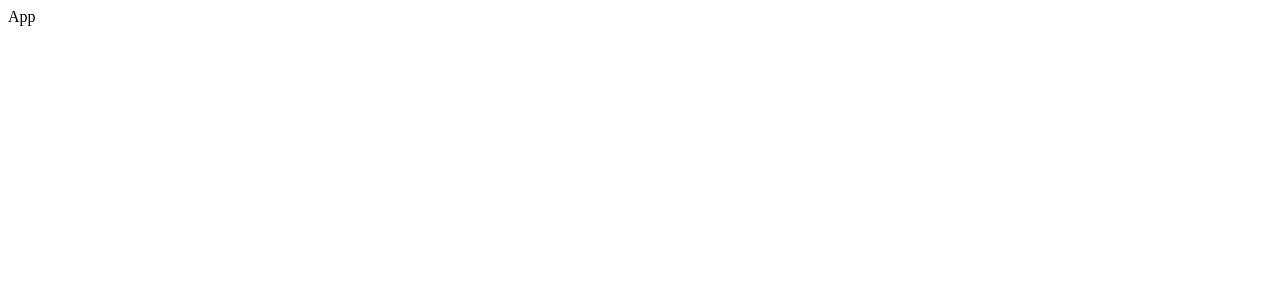
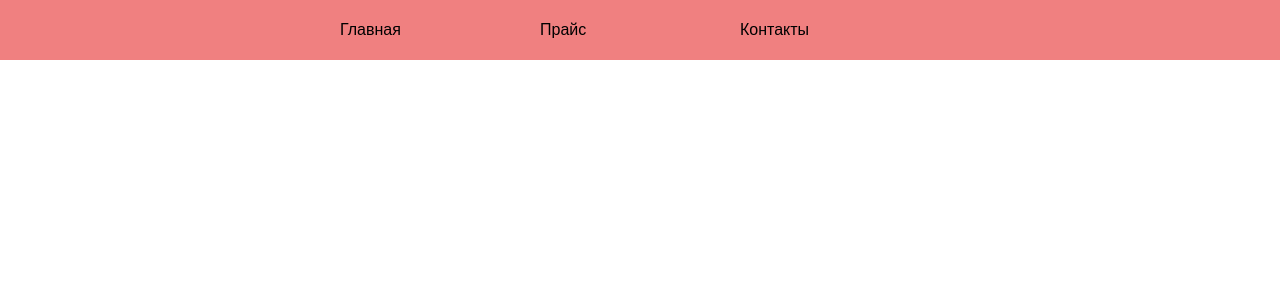
Before and after one commit to MaxV91/garden_cafe, a React (Create React App) app: page / in a window 1280 px wide. Shown: the top 300 px of the page. Built offline with nearby package versions, Linux system fonts and the light colour scheme.

Commit message:
min changes

```diff
--- a/package.json
+++ b/package.json
@@ -12,6 +12,7 @@
     "react": "^18.0.0",
     "react-dom": "^18.0.0",
     "react-scripts": "5.0.0",
+    "styled-components": "^5.3.5",
     "typescript": "^4.6.3",
     "web-vitals": "^2.1.4"
   },
@@ -40,6 +41,7 @@
     ]
   },
   "devDependencies": {
-    "@types/react-dom": "^18.0.0"
+    "@types/react-dom": "^18.0.0",
+    "@types/styled-components": "^5.1.25"
   }
 }
--- a/src/App.tsx
+++ /dev/null
@@ -1,11 +0,0 @@
-import React from 'react';
-
-function App() {
-  return (
-    <div className="App">
-      App
-    </div>
-  );
-}
-
-export default App;
--- /dev/null
+++ b/src/components/App.tsx
@@ -0,0 +1,26 @@
+import React from 'react';
+import Header from './Header';
+import styled, { createGlobalStyle } from 'styled-components';
+
+const GlobalStyle = createGlobalStyle`
+  body {
+    margin: 0;
+    font-family: sans-serif;
+  }
+`;
+
+const Wrapper = styled.div`
+
+`;
+
+
+const App: React.FC = () => {
+  return (
+    <Wrapper>
+      <GlobalStyle />
+      <Header />
+    </Wrapper>
+  );
+}
+
+export default App;
--- /dev/null
+++ b/src/components/Header.tsx
@@ -0,0 +1,29 @@
+import React from 'react';
+import styled from 'styled-components';
+
+const Wrapper = styled.div`
+  height: 60px;
+  width: 100%;
+  background: lightcoral;
+  display: flex;
+  justify-content: center;
+  align-items: center;
+  font-size: 16px;
+
+  & > div {
+    width: 200px;
+    cursor: pointer;
+  }
+`;
+
+const Header: React.FC = () => {
+  return (
+    <Wrapper>
+      <div>Главная</div>
+      <div>Прайс</div>
+      <div>Контакты</div>
+    </Wrapper>
+  );
+};
+
+export default Header;
--- a/src/index.tsx
+++ b/src/index.tsx
@@ -1,6 +1,6 @@
 import React from 'react';
 import { createRoot } from 'react-dom/client';
-import App from './App';
+import App from './components/App';
 
 const container = document.getElementById('root') as HTMLDivElement;
 const root = createRoot(container);
```
Also changed, not shown: 1 other file (tests, documents, lock files or other folders).
